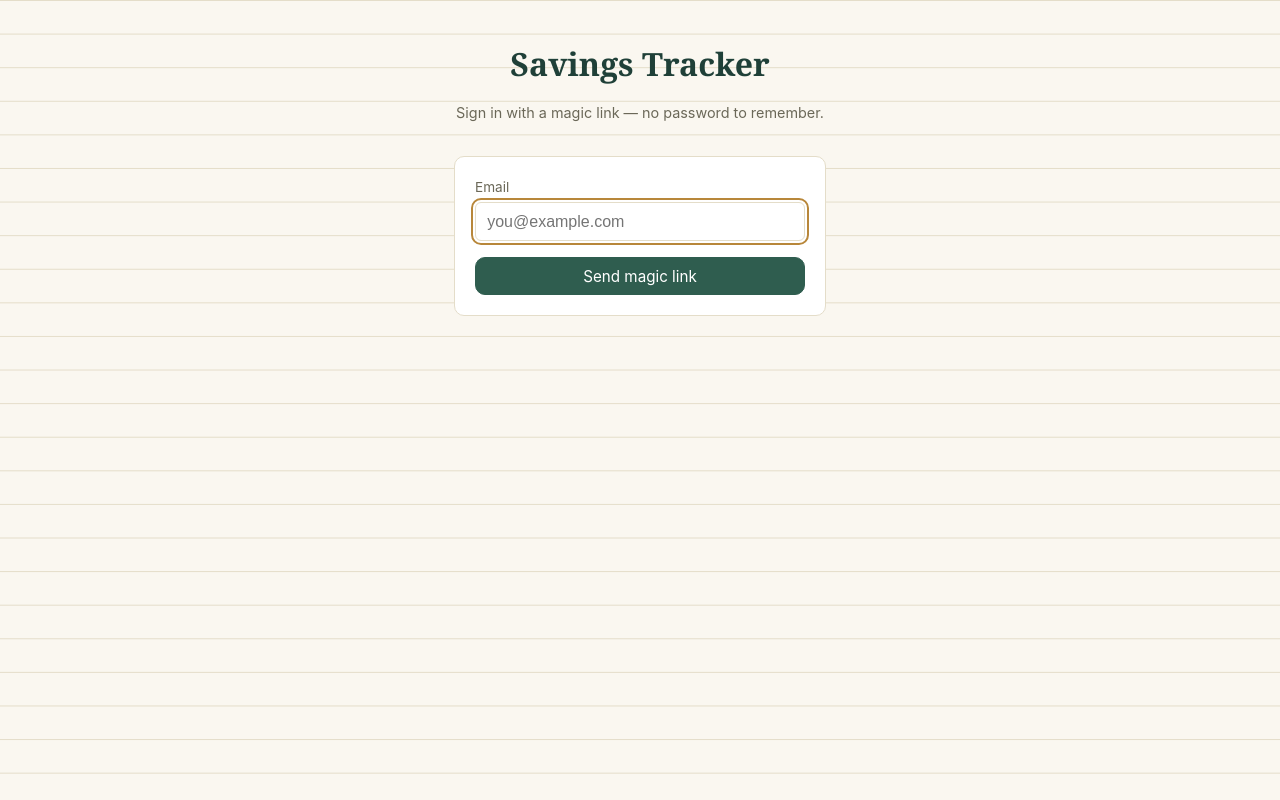
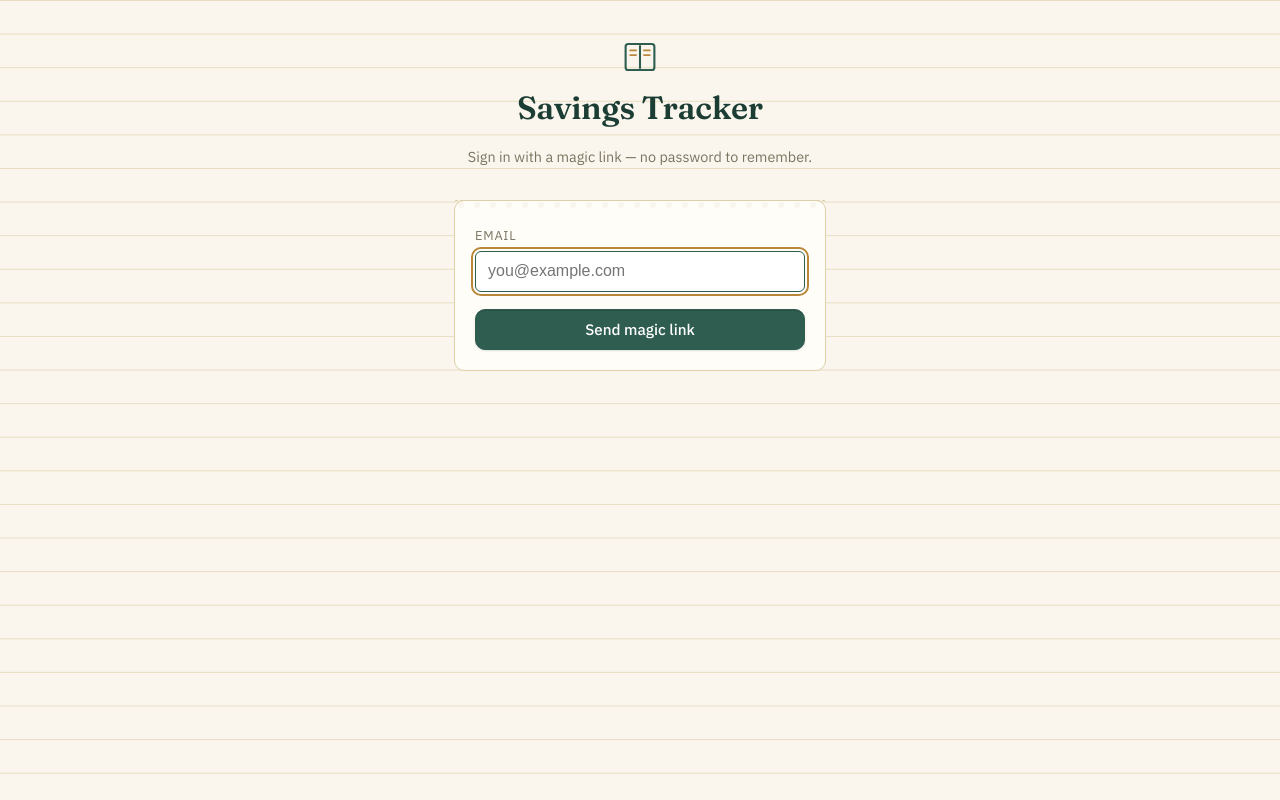
Before and after one commit to yjbarcial/savings-tracker, a Nuxt app: page /login in a window 1280 px wide. Built offline with nearby package versions, Linux system fonts and the light colour scheme; no server answers.

Commit message:
fixed vercel deployment errors

```diff
--- a/app/assets/css/main.css
+++ b/app/assets/css/main.css
@@ -1,21 +1,25 @@
 /* ---------------------------------------------------------------
    Design tokens — change these to restyle the whole app.
-   Theme: bank passbook / ledger. Figures get a monospace face
-   like a passbook printer; everything else stays plain and calm.
+   Theme: bank passbook / deposit ledger. Fraunces carries the
+   "printed cover" personality; Plex Sans stays quiet for body
+   copy; Plex Mono gives every number a passbook-printer feel.
 ------------------------------------------------------------------ */
 :root {
-  --paper: #faf7f0;
-  --paper-line: #e4ddc9;
-  --ink: #2b2a25;
-  --ink-soft: #6b6858;
+  --paper: #faf6ee;
+  --paper-card: #fffdf8;
+  --paper-line: #ddd0a8;
+  --paper-line-soft: #e8ddc0;
+  --ink: #2a2820;
+  --ink-soft: #7a7460;
   --ledger-green: #2f5d4f;
-  --ledger-green-deep: #1f4038;
+  --ledger-green-deep: #1c3d34;
   --stamp-red: #a8412f;
   --gold: #b8873a;
+  --gold-soft: #e4c98a;
 
-  --font-display: Georgia, 'Iowan Old Style', 'Palatino Linotype', serif;
-  --font-body: -apple-system, BlinkMacSystemFont, 'Segoe UI', sans-serif;
-  --font-figures: 'Courier New', ui-monospace, SFMono-Regular, Menlo, monospace;
+  --font-display: 'Fraunces', Georgia, serif;
+  --font-body: 'IBM Plex Sans', -apple-system, BlinkMacSystemFont, sans-serif;
+  --font-figures: 'IBM Plex Mono', 'Courier New', ui-monospace, monospace;
 
   --radius: 10px;
   --gap: 1.25rem;
@@ -34,17 +38,19 @@ body,
 body {
   margin: 0;
   background: var(--paper);
-  background-image:
-    linear-gradient(var(--paper-line) 1px, transparent 1px);
+  background-image: linear-gradient(var(--paper-line-soft) 1px, transparent 1px);
   background-size: 100% 2.1rem;
   color: var(--ink);
   font-family: var(--font-body);
   line-height: 1.5;
+  -webkit-font-smoothing: antialiased;
 }
 
 h1, h2, h3 {
   font-family: var(--font-display);
   color: var(--ledger-green-deep);
+  font-weight: 600;
+  letter-spacing: -0.01em;
   margin: 0 0 0.4em;
 }
 
@@ -55,12 +61,14 @@ a {
 .figure {
   font-family: var(--font-figures);
   font-variant-numeric: tabular-nums;
+  font-weight: 500;
 }
 
 button {
   font-family: inherit;
 }
 
+/* ---------- Buttons ---------- */
 .btn {
   display: inline-flex;
   align-items: center;
@@ -68,19 +76,28 @@ button {
   border: 1px solid var(--ledger-green);
   background: var(--ledger-green);
   color: #fff;
-  padding: 0.55em 1.1em;
+  padding: 0.6em 1.2em;
   border-radius: var(--radius);
   font-size: 0.95rem;
+  font-weight: 500;
   cursor: pointer;
-  transition: background 0.15s ease, transform 0.05s ease;
+  box-shadow: 0 1px 0 rgba(28, 61, 52, 0.4) inset, 0 1px 2px rgba(28, 61, 52, 0.15);
+  transition: background 0.15s ease, transform 0.05s ease, box-shadow 0.15s ease;
 }
 
 .btn:hover {
   background: var(--ledger-green-deep);
+  box-shadow: 0 1px 0 rgba(28, 61, 52, 0.4) inset, 0 2px 6px rgba(28, 61, 52, 0.22);
 }
 
 .btn:active {
   transform: translateY(1px);
+  box-shadow: none;
+}
+
+.btn:disabled {
+  opacity: 0.6;
+  cursor: not-allowed;
 }
 
 .btn:focus-visible,
@@ -94,32 +111,40 @@ a:focus-visible {
 .btn-ghost {
   background: transparent;
   color: var(--ledger-green);
+  box-shadow: none;
+  border-color: var(--paper-line);
 }
 
 .btn-ghost:hover {
   background: rgba(47, 93, 79, 0.08);
+  box-shadow: none;
 }
 
 .btn-danger {
   border-color: var(--stamp-red);
   background: transparent;
   color: var(--stamp-red);
+  box-shadow: none;
 }
 
 .btn-danger:hover {
   background: rgba(168, 65, 47, 0.08);
+  box-shadow: none;
 }
 
+/* ---------- Form fields ---------- */
 .field {
   display: flex;
   flex-direction: column;
-  gap: 0.3em;
-  margin-bottom: 1em;
+  gap: 0.35em;
+  margin-bottom: 1.1em;
 }
 
 .field label {
-  font-size: 0.85rem;
+  font-size: 0.8rem;
   color: var(--ink-soft);
+  text-transform: uppercase;
+  letter-spacing: 0.06em;
 }
 
 .field input,
@@ -127,16 +152,40 @@ a:focus-visible {
   border: 1px solid var(--paper-line);
   background: #fff;
   border-radius: 6px;
-  padding: 0.6em 0.7em;
+  padding: 0.65em 0.75em;
   font-size: 1rem;
   color: var(--ink);
+  transition: border-color 0.15s ease;
 }
 
+.field input:focus,
+.field select:focus {
+  border-color: var(--ledger-green);
+}
+
+/* ---------- Cards: styled like a passbook / deposit-slip page ---------- */
 .card {
-  background: #fff;
+  position: relative;
+  background: var(--paper-card);
   border: 1px solid var(--paper-line);
   border-radius: var(--radius);
-  padding: var(--gap);
+  padding: 1.6rem var(--gap) var(--gap);
+}
+
+/* The perforated-tear signature detail along the top edge, like a
+   deposit slip torn from a booklet. Purely decorative — remove the
+   ::before rule if you'd rather have a plain top edge. */
+.card::before {
+  content: '';
+  position: absolute;
+  top: -1px;
+  left: 0;
+  right: 0;
+  height: 8px;
+  background-image: radial-gradient(circle at 6px 4px, var(--paper) 3px, transparent 3.5px);
+  background-size: 16px 8px;
+  background-repeat: repeat-x;
+  border-top: 1px dashed var(--paper-line);
 }
 
 .container {
@@ -145,21 +194,22 @@ a:focus-visible {
   padding: 2.5rem 1.5rem 4rem;
 }
 
+/* ---------- Progress bar ---------- */
 .progress-track {
   height: 10px;
   border-radius: 999px;
-  background: var(--paper-line);
+  background: var(--paper-line-soft);
   overflow: hidden;
 }
 
 .progress-fill {
   height: 100%;
-  background: var(--ledger-green);
-  transition: width 0.3s ease;
+  background: linear-gradient(90deg, var(--ledger-green) 0%, var(--ledger-green-deep) 100%);
+  transition: width 0.4s ease;
 }
 
 .progress-fill.is-complete {
-  background: var(--gold);
+  background: linear-gradient(90deg, var(--gold-soft) 0%, var(--gold) 100%);
 }
 
 .muted {
@@ -167,14 +217,52 @@ a:focus-visible {
   font-size: 0.9rem;
 }
 
+/* ---------- Stamp badge ---------- */
 .stamp {
   display: inline-block;
   border: 2px solid var(--stamp-red);
   color: var(--stamp-red);
   border-radius: 6px;
-  padding: 0.1em 0.5em;
-  font-size: 0.75rem;
-  letter-spacing: 0.05em;
+  padding: 0.15em 0.55em;
+  font-size: 0.72rem;
+  font-family: var(--font-figures);
+  font-weight: 600;
+  letter-spacing: 0.08em;
   transform: rotate(-4deg);
   text-transform: uppercase;
 }
+
+/* ---------- Ledger leader-line rows ----------
+   "Label ........... value" — a classic ledger/table-of-contents
+   pattern, used for the stat rows on the goal detail page. */
+.ledger-row {
+  display: flex;
+  align-items: baseline;
+  gap: 0.5em;
+  padding: 0.55rem 0;
+}
+
+.ledger-row .ledger-label {
+  color: var(--ink-soft);
+  font-size: 0.9rem;
+  white-space: nowrap;
+}
+
+.ledger-row .ledger-leader {
+  flex: 1;
+  border-bottom: 1px dotted var(--paper-line);
+  transform: translateY(-0.3em);
+}
+
+.ledger-row .ledger-value {
+  white-space: nowrap;
+}
+
+/* ---------- Empty state ---------- */
+.empty-state {
+  text-align: center;
+  padding: 2.5rem 1.5rem;
+  color: var(--ink-soft);
+  border: 1px dashed var(--paper-line);
+  border-radius: var(--radius);
+}
--- a/app/layouts/default.vue
+++ b/app/layouts/default.vue
@@ -13,7 +13,15 @@ async function handleLogout() {
   <div>
     <header style="border-bottom: 1px solid var(--paper-line); background: rgba(250, 247, 240, 0.9)">
       <div class="container" style="padding: 1.1rem 1.5rem; display: flex; justify-content: space-between; align-items: center">
-        <NuxtLink to="/" style="text-decoration: none">
+        <NuxtLink to="/" style="text-decoration: none; display: flex; align-items: center; gap: 0.6em">
+          <svg width="26" height="26" viewBox="0 0 26 26" fill="none" xmlns="http://www.w3.org/2000/svg">
+            <rect x="2" y="3" width="22" height="20" rx="2" stroke="#2f5d4f" stroke-width="1.6"/>
+            <line x1="13" y1="4" x2="13" y2="22" stroke="#2f5d4f" stroke-width="1.6"/>
+            <line x1="5.5" y1="8" x2="10" y2="8" stroke="#b8873a" stroke-width="1.3" stroke-linecap="round"/>
+            <line x1="5.5" y1="11.5" x2="10" y2="11.5" stroke="#b8873a" stroke-width="1.3" stroke-linecap="round"/>
+            <line x1="16" y1="8" x2="20.5" y2="8" stroke="#b8873a" stroke-width="1.3" stroke-linecap="round"/>
+            <line x1="16" y1="11.5" x2="20.5" y2="11.5" stroke="#b8873a" stroke-width="1.3" stroke-linecap="round"/>
+          </svg>
           <h1 style="font-size: 1.3rem; margin: 0">Savings Tracker</h1>
         </NuxtLink>
         <button v-if="user" class="btn btn-ghost" @click="handleLogout">Log out</button>
--- a/app/pages/goals/[id].vue
+++ b/app/pages/goals/[id].vue
@@ -77,22 +77,26 @@ onMounted(loadAll)
       </div>
 
       <div class="card" style="margin-bottom: var(--gap)">
-        <div style="display: grid; grid-template-columns: repeat(auto-fit, minmax(140px, 1fr)); gap: 1rem; margin-bottom: 1rem">
-          <div>
-            <p class="muted" style="margin: 0 0 0.2em">Goal amount</p>
-            <p class="figure" style="margin: 0; font-size: 1.15rem">{{ formatMoney(goal.target_amount) }}</p>
+        <div style="margin-bottom: 1rem">
+          <div class="ledger-row">
+            <span class="ledger-label">Goal amount</span>
+            <span class="ledger-leader"></span>
+            <span class="ledger-value figure">{{ formatMoney(goal.target_amount) }}</span>
           </div>
-          <div>
-            <p class="muted" style="margin: 0 0 0.2em">Amount saved</p>
-            <p class="figure" style="margin: 0; font-size: 1.15rem">{{ formatMoney(goal.amount_saved) }}</p>
+          <div class="ledger-row">
+            <span class="ledger-label">Amount saved</span>
+            <span class="ledger-leader"></span>
+            <span class="ledger-value figure">{{ formatMoney(goal.amount_saved) }}</span>
           </div>
-          <div>
-            <p class="muted" style="margin: 0 0 0.2em">Remaining</p>
-            <p class="figure" style="margin: 0; font-size: 1.15rem">{{ formatMoney(Math.max(goal.remaining, 0)) }}</p>
+          <div class="ledger-row">
+            <span class="ledger-label">Remaining</span>
+            <span class="ledger-leader"></span>
+            <span class="ledger-value figure">{{ formatMoney(Math.max(goal.remaining, 0)) }}</span>
           </div>
-          <div>
-            <p class="muted" style="margin: 0 0 0.2em">Bank</p>
-            <p style="margin: 0; font-size: 1.15rem">{{ goal.bank }}</p>
+          <div class="ledger-row">
+            <span class="ledger-label">Bank</span>
+            <span class="ledger-leader"></span>
+            <span class="ledger-value">{{ goal.bank }}</span>
           </div>
         </div>
 
@@ -113,7 +117,7 @@ onMounted(loadAll)
       <DepositForm :goal-id="goal.id" @added="loadAll" />
 
       <h3 style="margin: var(--gap) 0 0.8rem">Deposit history</h3>
-      <p v-if="deposits.length === 0" class="muted">No deposits yet.</p>
+      <p v-if="deposits.length === 0" class="empty-state">No deposits yet.</p>
       <div v-else style="display: flex; flex-direction: column; gap: 0.6rem">
         <div
           v-for="deposit in deposits"
--- a/app/pages/index.vue
+++ b/app/pages/index.vue
@@ -51,7 +51,7 @@ onMounted(loadGoals)
       <p v-else-if="loadError" style="color: var(--stamp-red)">{{ loadError }}</p>
 
       <template v-else>
-        <p v-if="goals.length === 0" class="muted">
+        <p v-if="goals.length === 0" class="empty-state">
           No goals yet — add your first one above.
         </p>
 
--- a/app/pages/login.vue
+++ b/app/pages/login.vue
@@ -35,6 +35,16 @@ async function handleSubmit() {
 
 <template>
   <div class="container" style="max-width: 420px">
+    <div style="display: flex; justify-content: center; margin-bottom: 0.6rem">
+      <svg width="34" height="34" viewBox="0 0 26 26" fill="none" xmlns="http://www.w3.org/2000/svg">
+        <rect x="2" y="3" width="22" height="20" rx="2" stroke="#2f5d4f" stroke-width="1.6"/>
+        <line x1="13" y1="4" x2="13" y2="22" stroke="#2f5d4f" stroke-width="1.6"/>
+        <line x1="5.5" y1="8" x2="10" y2="8" stroke="#b8873a" stroke-width="1.3" stroke-linecap="round"/>
+        <line x1="5.5" y1="11.5" x2="10" y2="11.5" stroke="#b8873a" stroke-width="1.3" stroke-linecap="round"/>
+        <line x1="16" y1="8" x2="20.5" y2="8" stroke="#b8873a" stroke-width="1.3" stroke-linecap="round"/>
+        <line x1="16" y1="11.5" x2="20.5" y2="11.5" stroke="#b8873a" stroke-width="1.3" stroke-linecap="round"/>
+      </svg>
+    </div>
     <h1 style="text-align: center; margin-bottom: 0.2em">Savings Tracker</h1>
     <p class="muted" style="text-align: center; margin-bottom: 2rem">
       Sign in with a magic link — no password to remember.
```
